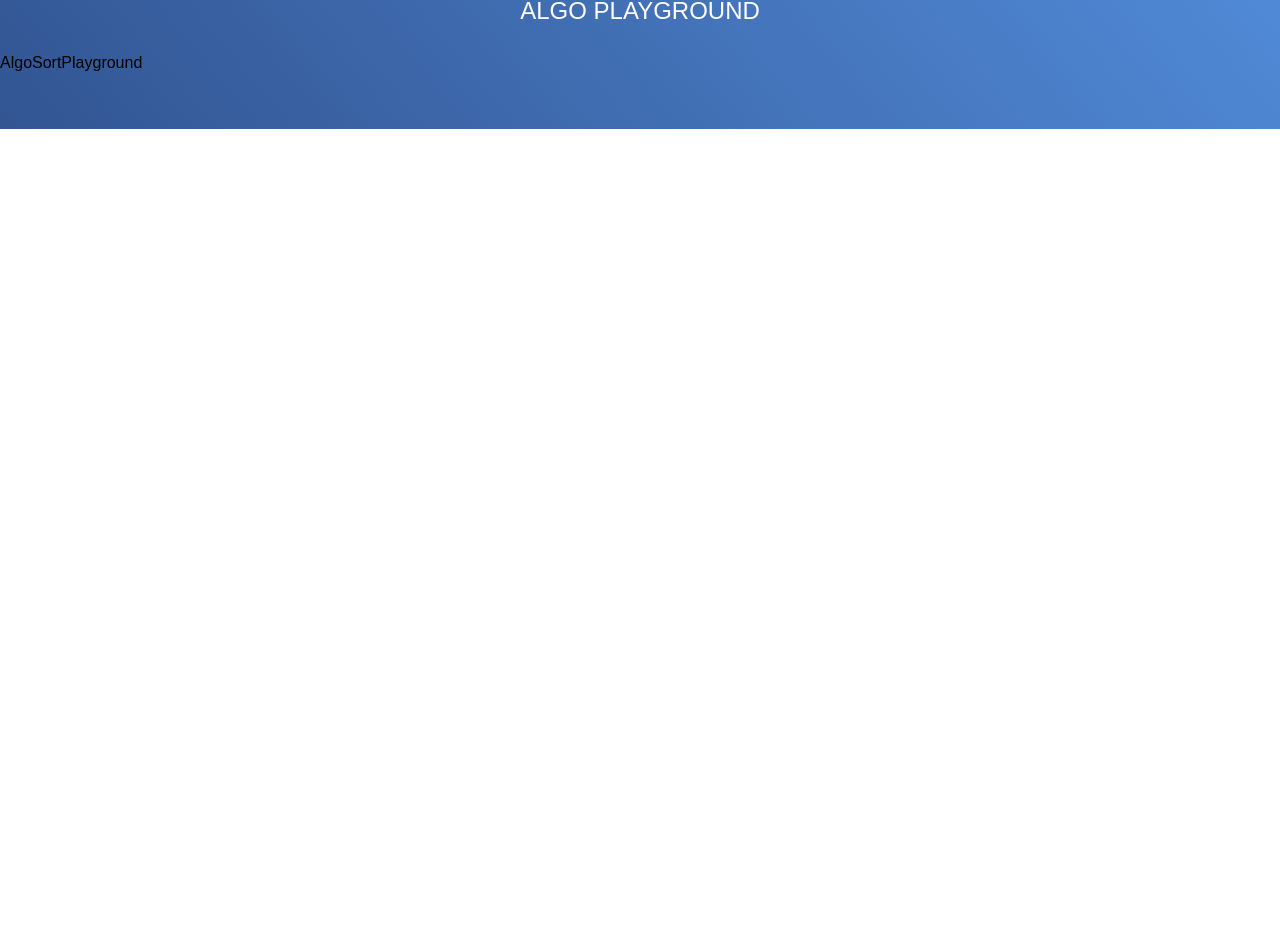
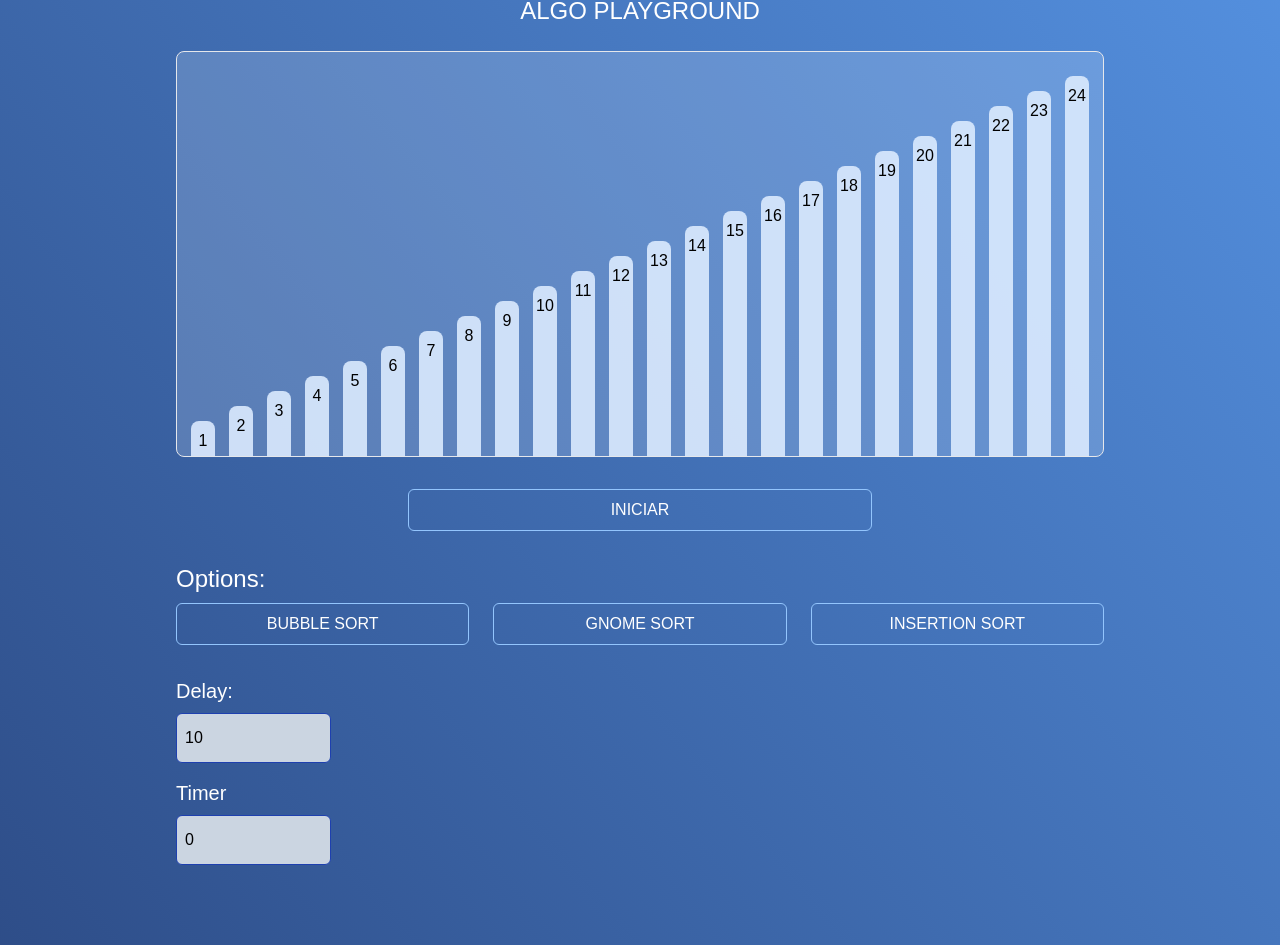
Before and after one commit to Libo033/Algo, a Next.js app: page /algo-sort in a window 1280 px wide. Shown: the part 671-1616 px from the top of the page. Before the commit the page ends 800 px from the top, so only its background shows below. Built offline with nearby package versions, Linux system fonts and the light colour scheme; a web font is replaced by a local one.

Commit message:
Creado estilos de AlgoSortPlayground

```diff
--- a/src/components/AlgoSearchPlayground.tsx
+++ b/src/components/AlgoSearchPlayground.tsx
@@ -8,10 +8,7 @@ const defArray = [
   42, 43, 44, 45, 46, 47, 48, 49, 50, 51, 52, 53, 54, 55, 56, 57, 58, 59, 60,
   61, 62, 63, 64, 65, 66, 67, 68, 69, 70, 71, 72, 73, 74, 75, 76, 77, 78, 79,
   80, 81, 82, 83, 84, 85, 86, 87, 88, 89, 90, 91, 92, 93, 94, 95, 96, 97, 98,
-  99, 100, 101, 102, 103, 104, 105, 106, 107, 108, 109, 110, 111, 112, 113, 114,
-  115, 116, 117, 118, 119, 120, 121, 122, 123, 124, 125, 126, 127, 128, 129,
-  130, 131, 132, 133, 134, 135, 136, 137, 138, 139, 140, 141, 142, 143, 144,
-  145, 146, 147, 148, 149, 150,
+  99,
 ];
 
 const AlgoSearchPlayground = () => {
--- a/src/components/AlgoSortPlayground.tsx
+++ b/src/components/AlgoSortPlayground.tsx
@@ -2,8 +2,107 @@
 import { sleep } from "@/libs/helpers";
 import React, { useEffect, useState } from "react";
 
+const defArray = [
+  1, 2, 3, 4, 5, 6, 7, 8, 9, 10, 11, 12, 13, 14, 15, 16, 17, 18, 19, 20, 21, 22,
+  23, 24, 25, 26, 27, 28, 29, 30, 31, 32, 33, 34, 35, 36, 37, 38, 39, 40, 41,
+  42, 43, 44, 45, 46, 47, 48, 49, 50, 51, 52, 53, 54, 55, 56, 57, 58, 59, 60,
+  61, 62, 63, 64, 65, 66, 67, 68, 69, 70, 71, 72, 73, 74, 75, 76, 77, 78, 79,
+  80, 81, 82, 83, 84, 85, 86, 87, 88, 89, 90, 91, 92, 93, 94, 95, 96, 97, 98,
+  99,
+];
+
 const AlgoSortPlayground = () => {
-  return <div>AlgoSortPlayground</div>;
+  const [limit, setLimit] = useState(10);
+  const [algo, setAlgo] = useState<string>("");
+  const [time, setTime] = useState<number>(0);
+  const [sortedValues, setSortedValues] = useState<number[]>(defArray);
+
+  useEffect(() => {
+    if (window) {
+      if (window.innerWidth <= 640) setLimit(10);
+      if (window.innerWidth > 640 && window.innerWidth <= 768) setLimit(16);
+      if (window.innerWidth > 768 && window.innerWidth <= 1024) setLimit(20);
+      if (window.innerWidth > 1024 && window.innerWidth <= 1280) setLimit(24);
+      if (window.innerWidth > 1280 && window.innerWidth <= 1536) setLimit(30);
+    }
+  }, []);
+
+  return (
+    <div className="mx-4 mb-12 md:mx-12 lg:mx-28 xl:mx-44">
+      <section className="w-full h-fit pt-6 bg-blue-100/20 border rounded-lg flex justify-evenly items-end">
+        {sortedValues.length > 0 &&
+          sortedValues.slice(0, limit).map((v) => (
+            <span
+              style={{ height: `${20 + v * 15}px` }}
+              className="bg-blue-100/90 pt-2 rounded-t-lg w-6 flex justify-center"
+            >
+              {v}
+            </span>
+          ))}
+      </section>
+      <div className="py-8 flex justify-center">
+        <button className="w-3/6 py-2 text-white border border-blue-300 rounded-md hover:bg-blue-50/10">
+          INICIAR
+        </button>
+      </div>
+      <p className="text-white text-2xl">Options:</p>
+      <div className="flex flex-col gap-3 mt-2 mb-4 md:flex-row lg:gap-6">
+        <button
+          onClick={() => setAlgo("B")}
+          className={
+            algo === "B"
+              ? "w-full py-2 text-white border border-blue-300 rounded-md bg-blue-50/20"
+              : "w-full py-2 text-white border border-blue-300 hover:bg-blue-50/10 rounded-md"
+          }
+        >
+          BUBBLE SORT
+        </button>
+        <button
+          onClick={() => setAlgo("G")}
+          className={
+            algo === "G"
+              ? "w-full py-2 text-white border border-blue-300 rounded-md bg-blue-50/20"
+              : "w-full py-2 text-white border border-blue-300 hover:bg-blue-50/10 rounded-md"
+          }
+        >
+          GNOME SORT
+        </button>
+        <button
+          onClick={() => setAlgo("I")}
+          className={
+            algo === "I"
+              ? "w-full py-2 text-white border border-blue-300 rounded-md bg-blue-50/20"
+              : "w-full py-2 text-white border border-blue-300 hover:bg-blue-50/10 rounded-md"
+          }
+        >
+          INSERTION SORT
+        </button>
+      </div>
+      <div className="flex flex-col gap-2">
+        <label className="text-white text-xl mt-4" htmlFor="delay">
+          Delay:
+        </label>
+        <input
+          id="delay"
+          className="w-2/6 px-2 py-3 bg-slate-300 border border-blue-800 rounded-md outline-0 outline-blue-300 outline focus:bg-white focus:outline-1 hover:bg-slate-200 lg:w-1/6"
+          type="number"
+          autoComplete="off"
+          defaultValue={10}
+        />
+      </div>
+      <div className="flex flex-col gap-2">
+        <label className="text-white text-xl mt-4" htmlFor="delay">
+          Timer
+        </label>
+        <input
+          className="w-2/6 px-2 py-3 bg-slate-300 border border-blue-800 rounded-md outline-0 outline-blue-300 outline focus:bg-white focus:outline-1 hover:bg-slate-200 lg:w-1/6"
+          type="number"
+          disabled
+          value={time}
+        />
+      </div>
+    </div>
+  );
 };
 
 export default AlgoSortPlayground;
```
